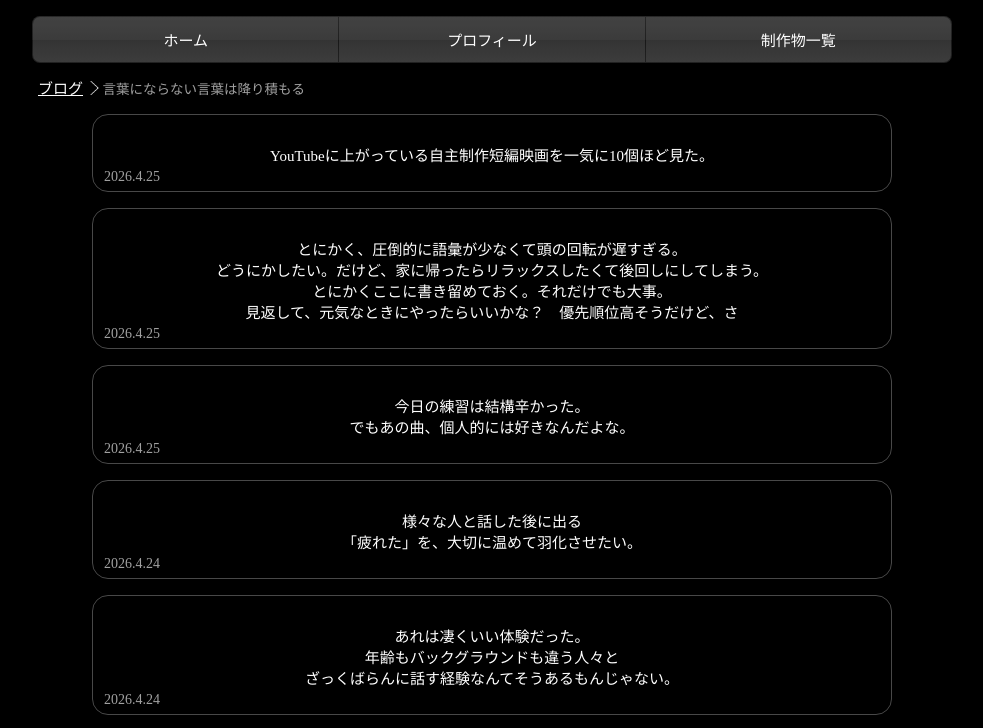
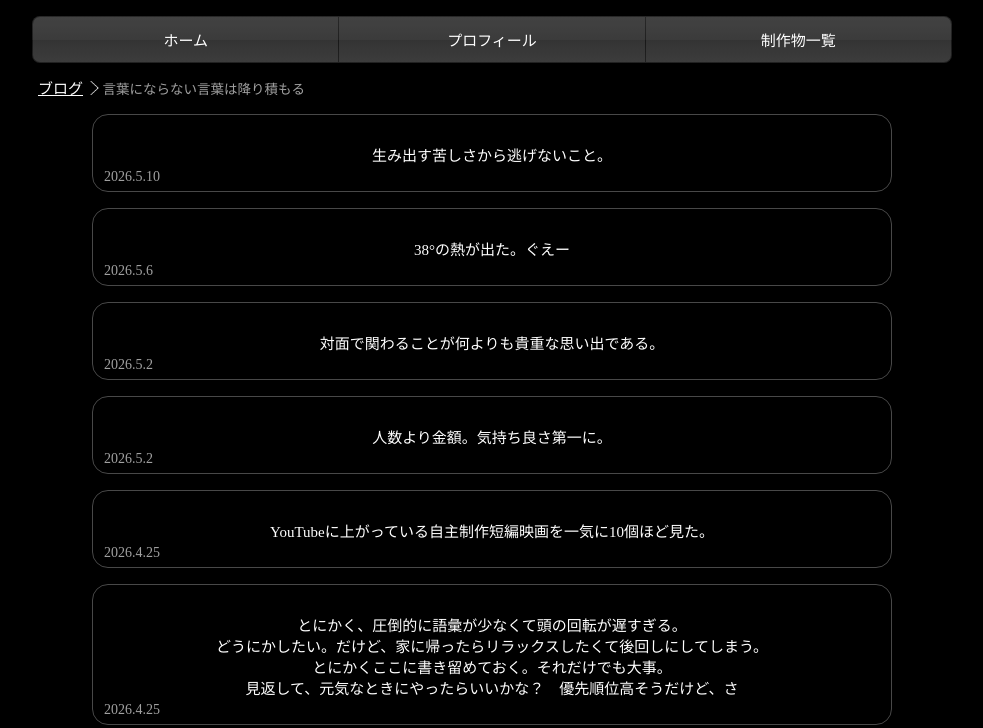
Before and after one commit to zakky-daily/hp, a plain HTML site: page blogs/soliloquy/index.html in a window 1280 px wide. Shown: the top 728 px of the page, without its empty margins (148-1131 px from the left). Drawn offline with nearby package versions, Linux system fonts and the light colour scheme; files whose address does not match are found by name.

Commit message:
知床追加

```diff
--- a/blogs/soliloquy/index.html
+++ b/blogs/soliloquy/index.html
@@ -28,6 +28,42 @@
   </div>
 
   <div class="soliloquies">
+    <div class="soliloquy">
+      <div class="message">
+        生み出す苦しさから逃げないこと。
+      </div>
+      <div class="time">
+        2026.5.10
+      </div>
+    </div>
+
+    <div class="soliloquy">
+      <div class="message">
+        38°の熱が出た。ぐえー
+      </div>
+      <div class="time">
+        2026.5.6
+      </div>
+    </div>
+
+    <div class="soliloquy">
+      <div class="message">
+        対面で関わることが何よりも貴重な思い出である。
+      </div>
+      <div class="time">
+        2026.5.2
+      </div>
+    </div>
+
+    <div class="soliloquy">
+      <div class="message">
+        人数より金額。気持ち良さ第一に。
+      </div>
+      <div class="time">
+        2026.5.2
+      </div>
+    </div>
+
     <div class="soliloquy">
       <div class="message">
         YouTubeに上がっている自主制作短編映画を一気に10個ほど見た。
--- a/common.css
+++ b/common.css
@@ -131,13 +131,6 @@ header a:hover {
     margin-block-start: 0.9em;
     margin-block-end: 0.9em;
 }
-.introduce p .emphasis {
-  background-image: radial-gradient(circle, #ffffff 1px, transparent 1px);
-  background-position: 0 0;
-  background-repeat: repeat-x;
-  background-size: 0.99em 2px;
-  padding-top: 0.3em;
-}
 .introduce video {
     border-radius: 7px;
     vertical-align: top;
@@ -215,6 +208,15 @@ header a:hover {
     margin-block-end: 2.5em;
 }
 
+/* */
+.emphasis {
+  background-image: radial-gradient(circle, #ffffff 1px, transparent 1px);
+  background-position: 0 0;
+  background-repeat: repeat-x;
+  background-size: 0.99em 2px;
+  padding-top: 0.3em;
+}
+
 /* フッター部分 */
 footer {
     padding: 20px;
```
Also changed, not shown: blogs/shiretoko/index.html (+26 -1 lines), blogs/zushi/index.html (+1 -1 lines).
